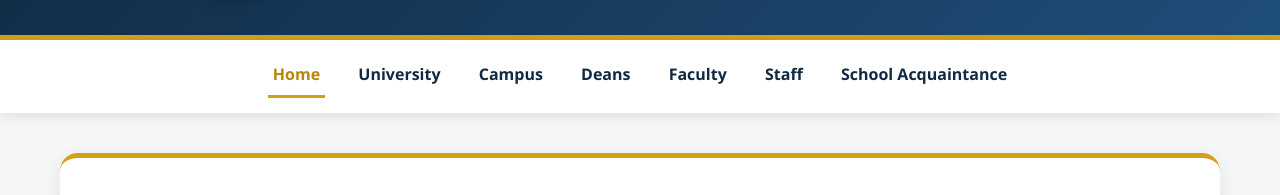
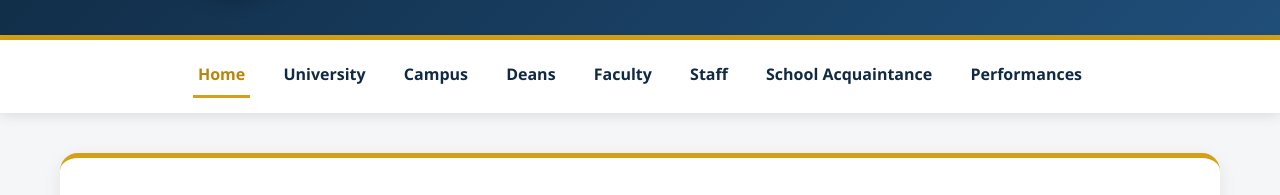
Before and after one commit to ghostlyphantom/campusleaders, a plain HTML site: page index.html in a window 1280 px wide. Shown: the part 169-364 px from the top of the page. Drawn offline with Linux system fonts and the light colour scheme.

```diff
--- a/index.html
+++ b/index.html
@@ -48,6 +48,7 @@
         <a href="#faculty">Faculty</a>
         <a href="#staff">Staff</a>
         <a href="acquaintance.html">School Acquaintance</a>
+        <a href="performances.html">Performances</a>
 
     </nav>
 
```
